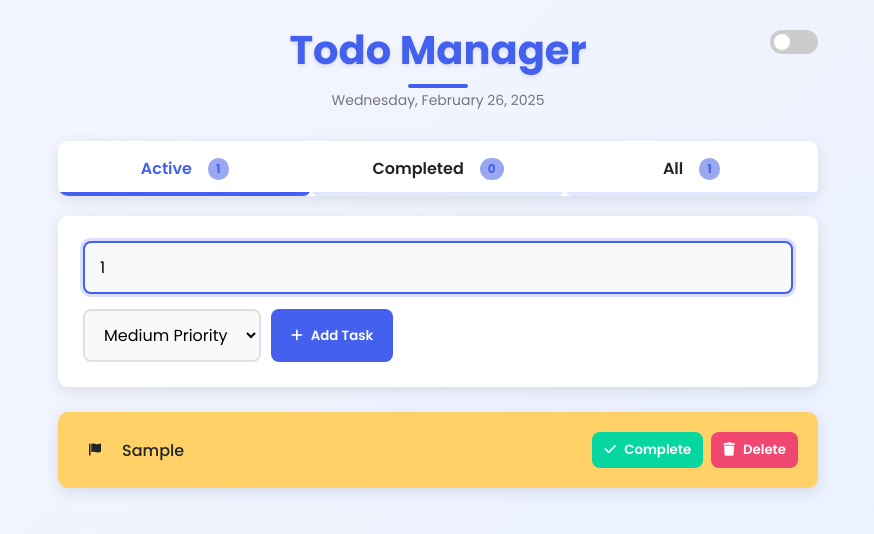
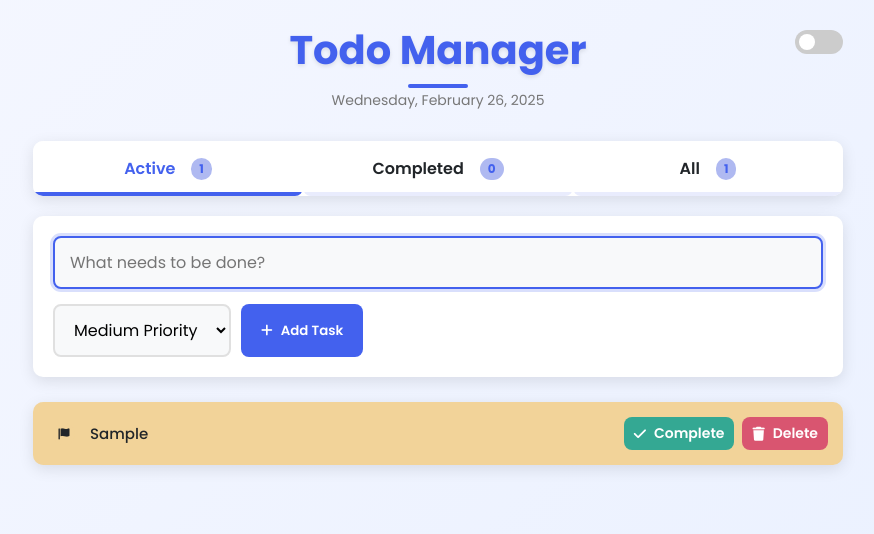
Before and after one commit to himananda44/todo, a plain HTML site: page index.html in a window 1280 px wide. Both pictures are taken after typing "Sample" into the empty fields and a click on the button "Add Task". Shown: the whole page, without its empty margins (202-1076 px from the left). Drawn offline with Linux system fonts and the light colour scheme.

Commit message:
Update index.html

```diff
--- a/index.html
+++ b/index.html
@@ -9,14 +9,18 @@
     <style>
         :root {
             --primary: #4361ee;
-            --primary-light: #99a8f0;
+            --primary-light: #afb9f1;
             --secondary: #f8f9fa;
-            --danger: #ef476f;
-            --success: #06d6a0;
-            --warning: #ffd166;
+            /* Adjusted colors to be more eye-friendly and distinct from button colors */
+            --danger: #e57b97;         /* High priority - softer red */
+            --success: #6bccb4;        /* Low priority - softer green */
+            --warning: #f2d399;        /* Medium priority - softer yellow */
+            /* Button colors now distinct from task colors */
+            --btn-complete: #34a893;   /* Complete button - distinct from low priority */
+            --btn-delete: #d95570;     /* Delete button - distinct from high priority */
             --dark: #212529;
             --light: #f8f9fa;
-            --tab-inactive: #e1e7fd;
+            --tab-inactive: #e9ecfd;
             --card-shadow: 0 4px 15px rgba(0,0,0,0.1);
             --hover-shadow: 0 8px 20px rgba(67, 97, 238, 0.15);
             --transition: all 0.3s cubic-bezier(0.25, 0.8, 0.25, 1);
@@ -33,7 +37,7 @@
             background: linear-gradient(135deg, #f5f7ff 0%, #e9f0ff 100%);
             color: var(--dark);
             padding: 20px;
-            max-width: 800px;
+            max-width: 850px;
             margin: 0 auto;
             min-height: 100vh;
         }
@@ -122,7 +126,7 @@
             flex-direction: column;
             gap: 15px;
             margin-bottom: 25px;
-            padding: 25px;
+            padding: 20px;
             background-color: white;
             border-radius: 10px;
             box-shadow: var(--card-shadow);
@@ -190,8 +194,8 @@
             display: flex;
             justify-content: space-between;
             align-items: center;
-            padding: 20px;
-            margin-bottom: 15px;
+            padding: 15px;
+            margin-bottom: 12px;
             background-color: white;
             border-radius: 10px;
             box-shadow: var(--card-shadow);
@@ -238,7 +242,7 @@
 
         .todo-text {
             flex-grow: 1;
-            font-size: 16px;
+            font-size: 15px;
             font-weight: 500;
             transition: var(--transition);
         }
@@ -249,14 +253,14 @@
         }
 
         .priority-indicator {
-            width: 24px;
-            height: 24px;
+            width: 22px;
+            height: 22px;
             border-radius: 50%;
             display: flex;
             align-items: center;
             justify-content: center;
             color: white;
-            font-size: 12px;
+            font-size: 11px;
         }
 
         .priority-high {
@@ -278,30 +282,32 @@
         }
 
         .btn-complete {
-            background-color: var(--success);
+            background-color: var(--btn-complete);  /* Distinct from low priority color */
             color: white;
-            padding: 8px 12px;
+            padding: 6px 10px;
+            font-size: 14px;
         }
 
         .btn-complete:hover {
-            background-color: #05b389;
+            background-color: #2a8a78;  /* Darker shade for hover */
             transform: translateY(-2px);
         }
 
         .btn-delete {
-            background-color: var(--danger);
+            background-color: var(--btn-delete);  /* Distinct from high priority color */
             color: white;
-            padding: 8px 12px;
+            padding: 6px 10px;
+            font-size: 14px;
         }
 
         .btn-delete:hover {
-            background-color: #e23a64;
+            background-color: #c4405b;  /* Darker shade for hover */
             transform: translateY(-2px);
         }
 
         .empty-message {
             text-align: center;
-            padding: 30px;
+            padding: 25px;
             color: #888;
             background-color: white;
             border-radius: 10px;
@@ -357,7 +363,7 @@
             .todo-item {
                 flex-direction: column;
                 align-items: stretch;
-                gap: 15px;
+                gap: 12px;
             }
 
             .todo-actions {
@@ -527,7 +533,7 @@
         updateCounts();
 
         // Reset form
-        todoInput.value = '1';
+        todoInput.value = '';
         prioritySelect.value = 'medium';
         todoInput.focus();
     }
```
